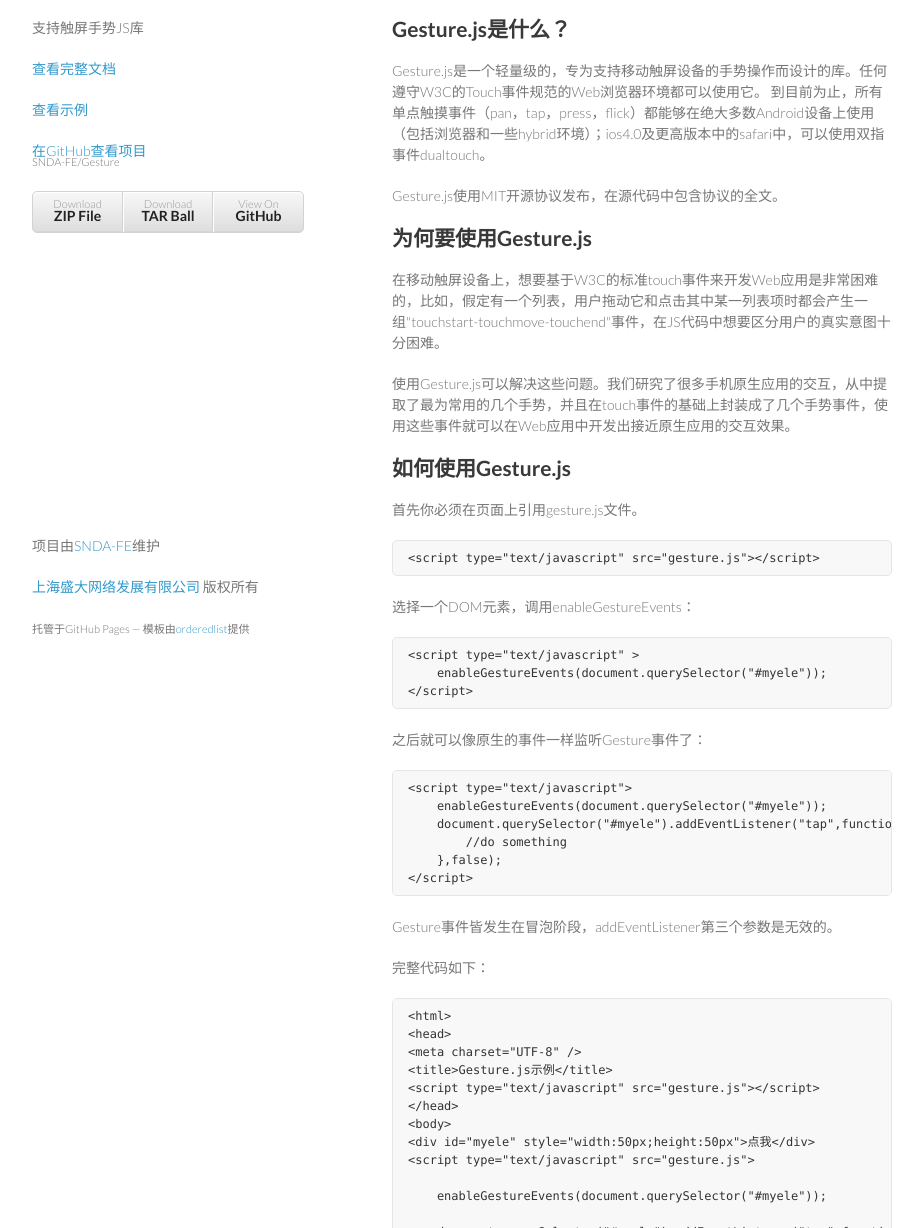
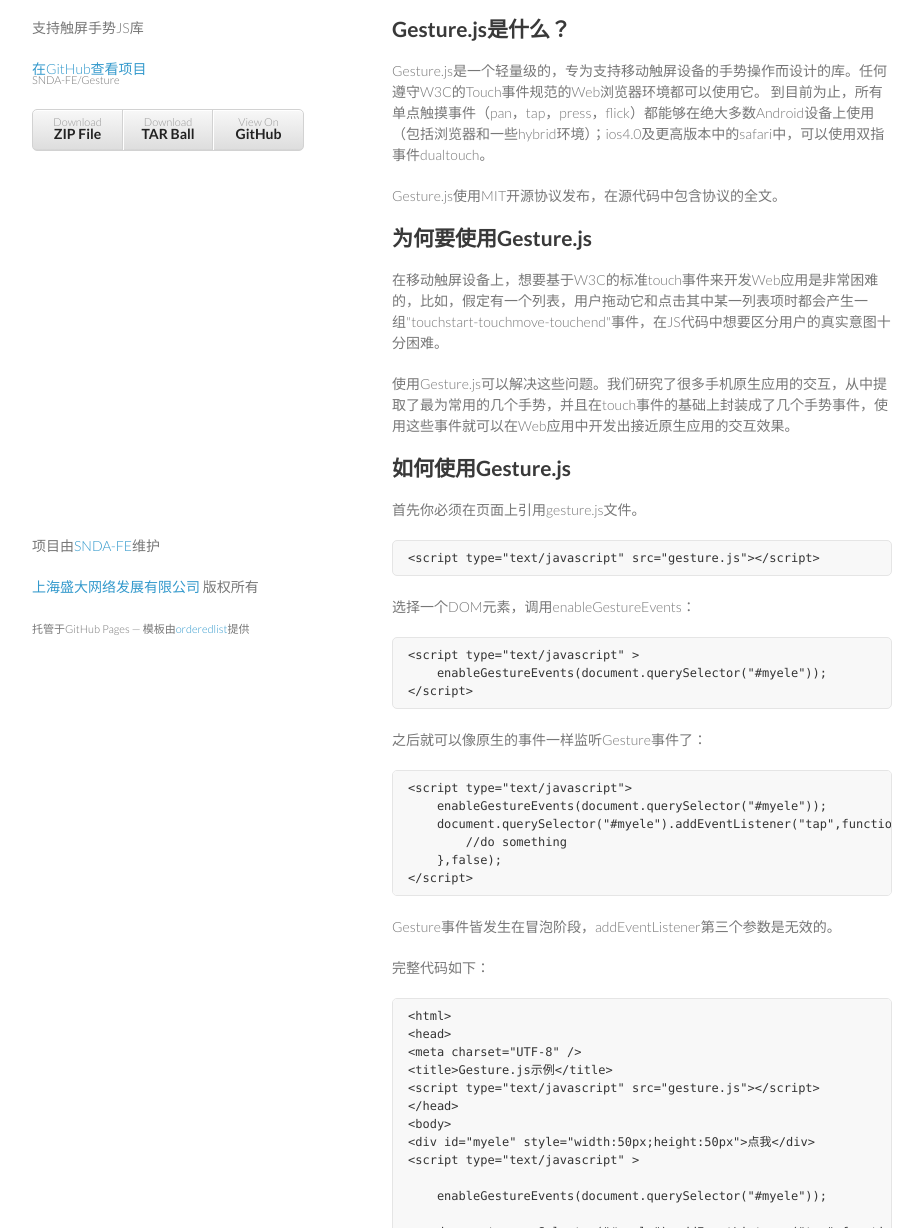
Before and after one commit to SNDA-FE/Gesture, a plain HTML site: page index.html in a window 1280 px wide. Shown: the part 92-1320 px from the top of the page, without its empty margins (178-1101 px from the left). Drawn offline with Linux system fonts and the light colour scheme.

Commit message:
fix doc issues

```diff
--- a/index.html
+++ b/index.html
@@ -17,10 +17,8 @@
       <header>
         <h1>Gesture.js</h1>
         <p>支持触屏手势JS库</p>
-        <p class="view"><a href="./doc/index.html">查看完整文档</a></p>
-        <p class="view"><a href="./samples">查看示例</a></p>
+
         <p class="view"><a href="https://github.com/SNDA-FE/Gesture">在GitHub查看项目 <small>SNDA-FE/Gesture</small></a></p>
-
 
 
         <ul>
@@ -78,7 +76,7 @@
 &lt;/head&gt;
 &lt;body&gt;
 &lt;div id="myele" style="width:50px;height:50px"&gt;点我&lt;/div&gt;
-&lt;script type="text/javascript" src="gesture.js"&gt;
+&lt;script type="text/javascript" &gt;
 
     enableGestureEvents(document.querySelector("#myele"));
 
```
